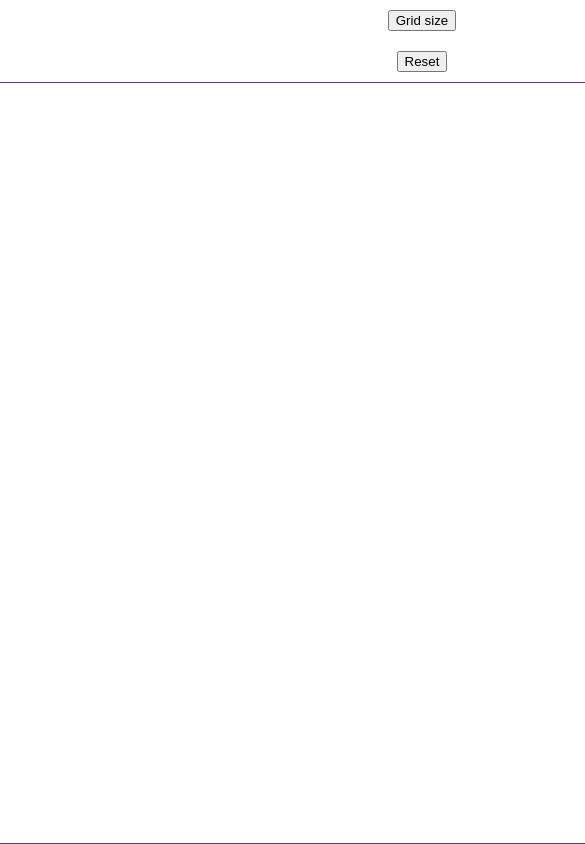
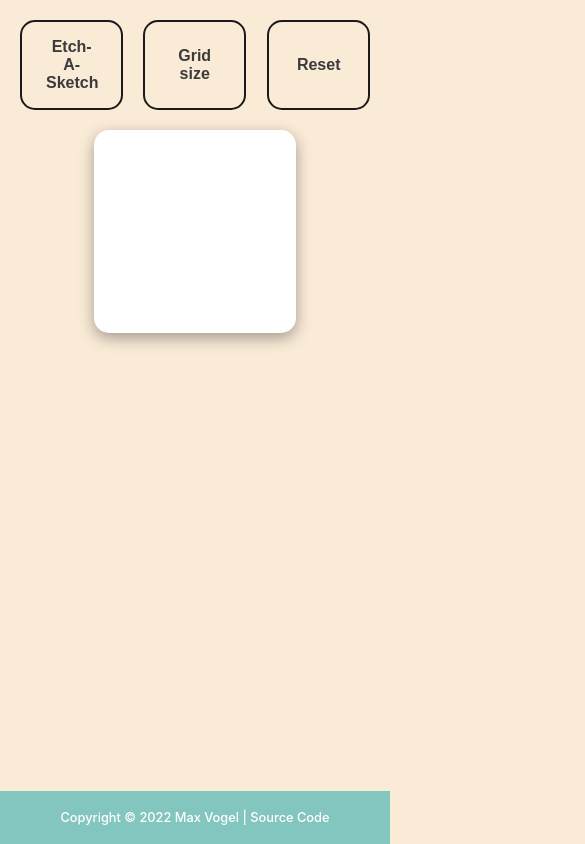
Before and after one commit to Mushbit/Etch-A-Sketch, a plain HTML site: page index.html in a window 390 px wide. Shown: the top 844 px of the page, 585 px wide, since content can reach past the window. Drawn offline with Linux system fonts and the light colour scheme.

Commit message:
Started working on the look. After messing around for a few hoursi settled on using vh to scale the grid container. Considering adding media querry to halt growth/shrink.

```diff
--- a/index.html
+++ b/index.html
@@ -9,8 +9,22 @@
     <title>Document</title>
 </head>
 <body>
-    <button class="button">Grid size</button>
-    <button class="reset">Reset</button>
+    <div class="buttons">
+        <button class="title">Etch-A-Sketch</button>
+        <button class="button">Grid size</button>
+        <button class="reset">Reset</button>
+    </div>
+
     <div class="container"></div>
+
+    <footer>
+        <p>
+            Copyright ©
+            <script>
+              document.write(new Date().getFullYear())
+            </script>
+            <a href="https://github.com/Mushbit">Max Vogel</a> | <a href="https://github.com/Mushbit/Calculator">Source Code</a>
+        </p>
+    </footer>
 </body>
 </html>
--- a/script.js
+++ b/script.js
@@ -15,7 +15,7 @@ function askGridSize() {
     }
     createGrid(prompt('How many tiles squared would you like your grid to be?', ''));
 };
-
+createGrid(30)
 
 function createGrid(number) {
 
@@ -44,12 +44,13 @@ function createGrid(number) {
         }
     }
 }
-
-//function removeRGB(event) {
-//    event.target.classList.toggle('opacity');
-//}
+let mouseDown = false
+document.body.onmousedown = () => mouseDown = true;
+document.body.onmouseup = () => mouseDown = false;
 
 function addRGB(event) {
+
+    if (mouseDown) {
     const rgb = [];
     for (let i = 0; i < 3; i++) {
         rgb[i] = Math.floor(Math.random() * 255) +1;
@@ -65,7 +66,7 @@ function addRGB(event) {
     event.target.style.filter = 'alpha(opacity=' + op *100 + ')';
     op -= op*0.1
    }, 50);
-
+}
 }
 
 function removeRGB (event) {
--- a/style.css
+++ b/style.css
@@ -1,32 +1,78 @@
 body {
+    box-sizing: border-box;
     margin: 0;
     display: flex;
     flex-direction: column;
-    justify-content: center;
     align-items: center;
     height: 100vh;
-    width: 100vh;
+    background-color: antiquewhite;
+    font-family: Roobert,-apple-system,BlinkMacSystemFont,"Segoe UI",Helvetica,Arial,sans-serif,"Apple Color Emoji","Segoe UI Emoji","Segoe UI Symbol";
+
+}
+.buttons {
+    display: flex;
+    gap: 20px;
+    margin: 20px;
 }
 
-.reset {
-    margin: 10px;
+.buttons button {
+  appearance: none;
+  background-color: transparent;
+  border: 2px solid #1A1A1A;
+  border-radius: 15px;
+  box-sizing: border-box;
+  color: #3B3B3B;
+  cursor: pointer;
+  display: inline-block;
+  font-size: 16px;
+  font-weight: 600;
+  line-height: normal;
+  margin: 0;
+  min-height: 60px;
+  min-width: 0;
+  outline: none;
+  padding: 16px 24px;
+  text-align: center;
+  text-decoration: none;
+  transition: all 300ms cubic-bezier(.23, 1, 0.32, 1);
+  user-select: none;
+  -webkit-user-select: none;
+  touch-action: manipulation;
+  width: 100%;
+  will-change: transform;
 }
 
-.button {
-    margin: 10px;
+.buttons button:disabled {
+  pointer-events: none;
+}
+
+.buttons button:hover {
+  color: #fff;
+  background-color: #1A1A1A;
+  box-shadow: rgba(0, 0, 0, 0.25) 0 8px 15px;
+  transform: translateY(-2px);
+}
+
+.buttons button:active {
+  box-shadow: none;
+  transform: translateY(0);
 }
 
 .container {
     display: flex;
     flex-direction: column;
-    height: 1000px;
-    width: 1000px;
-    border: 1px solid rebeccapurple;
+    border-radius: 15px;
+    height: 49vw;
+    width: 49vw;
+    padding: 0.7vh;
+    background-color: white;
+    box-shadow: rgba(0, 0, 0, 0.35) 0px 5px 15px;
 }
 
 .row {
     display: flex;
     flex: 1;
+
 }
 
 .opacity {
@@ -34,5 +80,38 @@ body {
 }
 
 .tile {
-flex: 1;
+    flex: 1;
+
 }
+
+/* Footer */
+
+footer {
+    color: white;
+    display: flex;
+    background-color: rgb(131, 198, 192);
+    padding: 0.4rem 0;
+    margin-top: auto;
+    min-width: 100%;
+    font-size: 0.8rem;
+    font-weight: 500;
+    justify-content: center;
+}
+
+footer a:link {
+    color: white;
+    text-decoration: none;
+}
+
+footer a:visited {
+    color: white;
+    text-decoration: none;
+}
+
+footer a:hover {
+text-decoration: underline;
+}
+
+footer a:active {
+    text-decoration: underline;
+}
```
